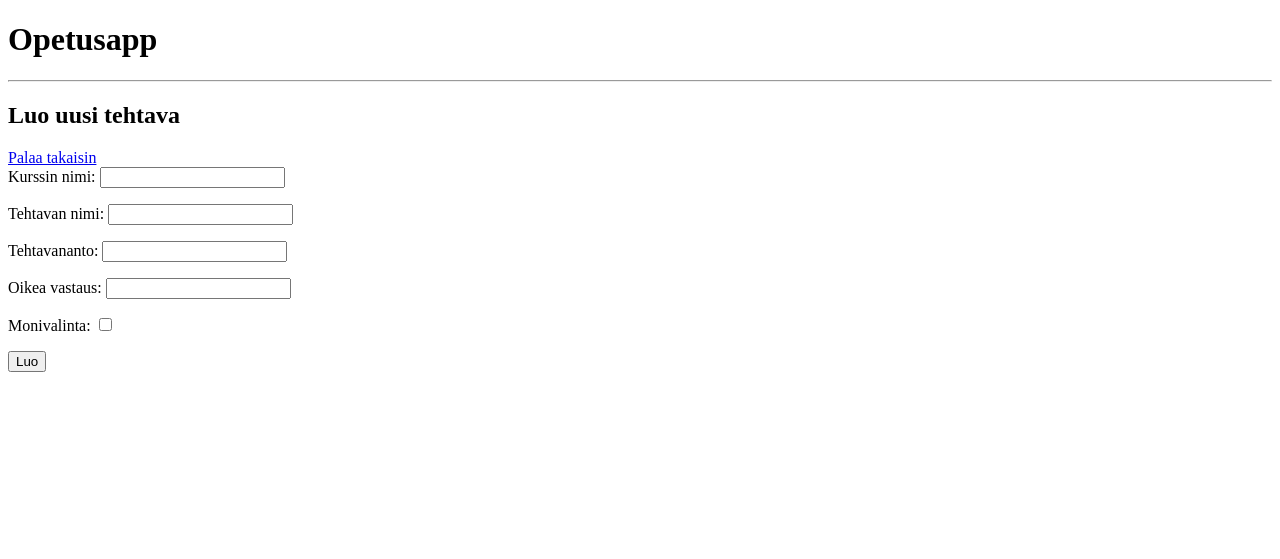
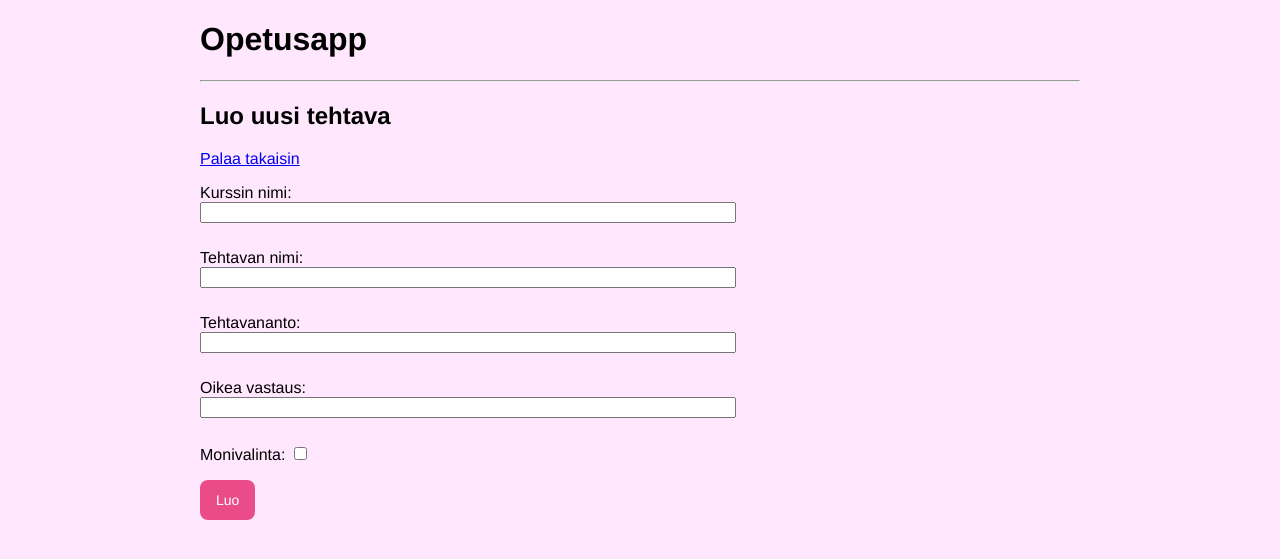
Before and after one commit to Sippee/tsoha-opetusapp, a Flask app: template templates/addassignment.html in a window 1280 px wide. Shown: the top 559 px of the page. Run offline with Flask 3, Linux system fonts and the light colour scheme; the template is opened without the code that fills it, so the values that code supplies are empty.

Commit message:
add prettiness

```diff
--- a/static/main.css
+++ b/static/main.css
@@ -2,3 +2,62 @@
     display: flex;
     gap: 10px;
   }
+
+body {
+    margin: auto;
+    max-width: 55em;
+    font-family: 'Helvetica';
+    background-color: #ffe7fd;
+}
+
+.form-control {
+    width: 60%;
+    padding-left: 2px;
+    margin-bottom: 10px;
+    margin-right:40%;
+  }
+
+.button-1 {
+  background-color: #EA4C89;
+  border-radius: 8px;
+  border-style: none;
+  box-sizing: border-box;
+  color: #FFFFFF;
+  cursor: pointer;
+  display: inline-block;
+  font-family: "Haas Grot Text R Web", "Helvetica Neue", Helvetica, Arial, sans-serif;
+  font-size: 14px;
+  font-weight: 500;
+  height: 40px;
+  line-height: 20px;
+  list-style: none;
+  margin: 0;
+  outline: none;
+  padding: 10px 16px;
+  position: relative;
+  text-align: center;
+  text-decoration: none;
+  transition: color 100ms;
+  vertical-align: baseline;
+  user-select: none;
+  -webkit-user-select: none;
+  touch-action: manipulation;
+}
+
+.button-2 {
+    background-color: #EA4C89;
+    border-radius: 8px;
+    border-style: none;
+    color: #FFFFFF;
+    font-family: "Haas Grot Text R Web", "Helvetica Neue", Helvetica, Arial, sans-serif;
+    font-size: 14px;
+    outline: none;
+    padding: 0px 10px;
+    position: relative;
+    text-align: center;
+}
+
+.select-1 {
+    width: 50%;
+    height: 55px;
+}
--- a/templates/addassignment.html
+++ b/templates/addassignment.html
@@ -3,32 +3,31 @@
 
 <h2>Luo uusi tehtava</h2>
 
-<a href="/courses">Palaa takaisin</a>
-
+<a href="/courses">Palaa takaisin</a> <p>
 
 <form action="/addassignment" method="post">
 Kurssin nimi:
-<input type="text" name="coursename">
+<input type="text" name="coursename" class="form-control">
 <p>Tehtavan nimi:
-<input type="text" name="name">
+<input type="text" name="name" class="form-control">
 <p>Tehtavananto:
-<input type="text" name="assignment">
+<input type="text" name="assignment" class="form-control">
 <p>Oikea vastaus:
-<input type="text" name="answer">
+<input type="text" name="answer" class="form-control">
 
 <p>Monivalinta:
 <input type="checkbox" name="multichoice" value="1" id="check" onclick="checkbox_checked()">
 <input type="hidden" name="multichoice" value="0">
 <p id="checked" style="display:none">
 Vaihtoehto 1:
-<input type="text" name="option1">
+<input type="text" name="option1" class="form-control">
 <br>Vaihtoehto 2:
-<input type="text" name="option2">
+<input type="text" name="option2" class="form-control">
 <br>Vaihtoehto 3:
-<input type="text" name="option3">
+<input type="text" name="option3" class="form-control">
 </p>
 <p>
-<input type="submit" value="Luo">
+<input type="submit" value="Luo" class="button-1">
 </form>
 
 <script>
--- a/templates/addcourse.html
+++ b/templates/addcourse.html
@@ -6,11 +6,9 @@
 <a href="/courses">Palaa takaisin</a>
 
 <p>Anna kurssille nimi:
-<div class="button-container">
 <form action="/addcourse" method="post">
-<input type="text" name="name">
-<input type="submit" value="Luo">
+<input type="text" name="name"  class="form-control">
+<input type="submit" value="Luo" class="button-1">
 </form>
-</div>
 
 {% endblock %}
--- a/templates/courses.html
+++ b/templates/courses.html
@@ -13,7 +13,7 @@
 
 <form action="/join" method="post">
 <input type="hidden" name="course_id" value="{{ course[0] }}">
-<input type="submit" value="Liity">
+<input type="submit" value="Liity" class="button-2">
 </form>
 </div>
 <br>
@@ -32,7 +32,7 @@
 <h3>Kurssit</h3>
 
 {% for course in list %}
-<a href="/course/{{ course[0] }}">{{ course[1] }}</a> <br>
+<a href="/course/{{ course[0] }}">{{ course[1] }}</a><p>
 {% endfor %}
 
 {% endif %}
```
Also changed, not shown: templates/addmaterial.html (+4 -5 lines), templates/assignment.html (+15 -12 lines), templates/changecourse.html (+3 -5 lines), templates/login.html (+5 -3 lines), templates/register.html (+3 -5 lines), templates/removecourse.html (+4 -6 lines).
